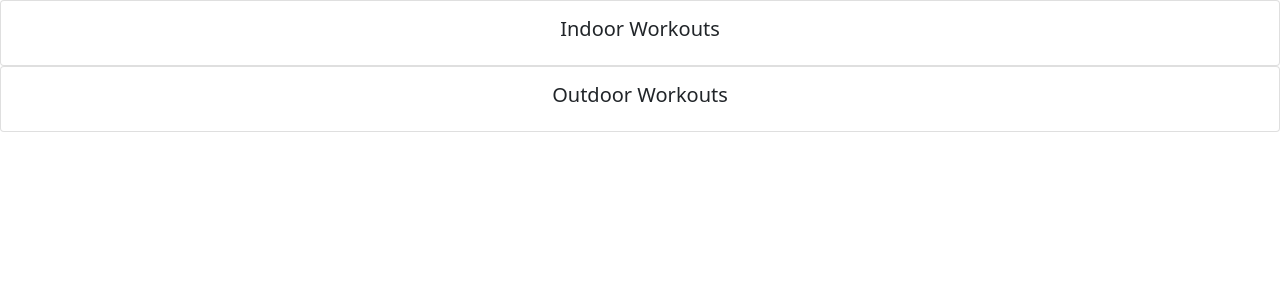
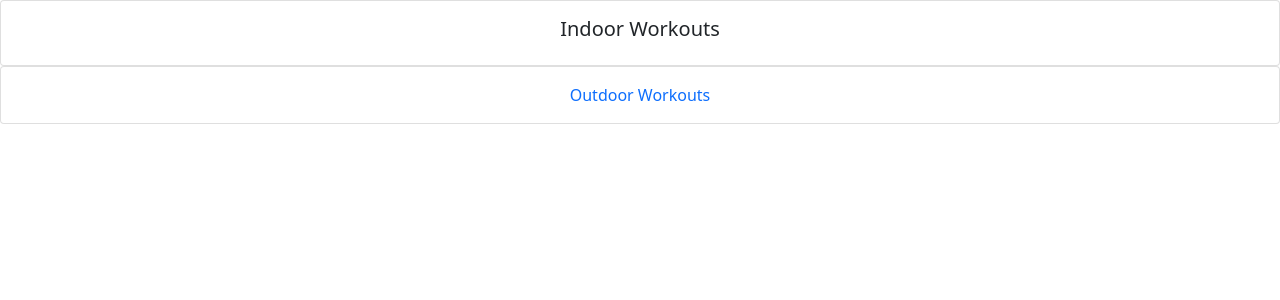
Before and after one commit to FattyDevs/Avocado, a React (Create React App) app: page / in a window 1280 px wide. Shown: the top 300 px of the page. Built offline with nearby package versions, Linux system fonts and the light colour scheme.

Commit message:
add routes to outdoor sunday work

```diff
--- a/src/Component/SportPage.js
+++ b/src/Component/SportPage.js
@@ -2,13 +2,14 @@ import React from "react";
 import axios from "axios";
 import 'bootstrap/dist/css/bootstrap.min.css';
 import {Card,CardDeck} from 'react-bootstrap';
-// import { Link } from "react-router-dom";
-// import {
-//   BrowserRouter as Router,
-//   // Switch,
-//   Route
-// } from "react-router-dom";
+import { Link } from "react-router-dom";
+import {
+  BrowserRouter as Router,
+  Switch,
+  Route
+} from "react-router-dom";
 import OutdoorWorkouts from "./OtdoorWorkouts";
+// import { Button } from "bootstrap";
 
 
 class SportPage extends React.Component {
@@ -42,41 +43,48 @@ class SportPage extends React.Component {
   render() {
     return (
 <>
-
+<Router>
+  <Switch>
+  <Route exact path="/">
 <CardDeck>
-  <Card onClick={this.displayIndoorWorkouts}>
+  <Card onClick={(e)=>{this.displayIndoorWorkouts(e)}}>
     <Card.Body>
       <Card.Title>Indoor Workouts</Card.Title>
     </Card.Body>
   </Card>
-  <Card onClick={this.displayOutdoorWorkouts}>
+  <Card onClick={(e)=>this.displayOutdoorWorkouts(e)}>
     <Card.Body>
-      <Card.Title>Outdoor Workouts</Card.Title>
+    <Link to="/outdoor" style={{textDecoration: 'none'}}>Outdoor Workouts</Link>
+      {/* <Card.Title>Outdoor Workouts</Card.Title> */}
     </Card.Body>
 
   </Card>
 </CardDeck>
-{this.showCardOutdoor &&
+</Route>
+{/* {this.state.showCardOutdoor &&
+    <OutdoorWorkouts
+    displayOut={this.state.outdoorData}
+    />
+    } */}
+
+
+
+
+    <Route path="/outdoor">
+{/* <Link to="/outdoor">outdoor</Link> */}
+<h1>Hello in outdoor</h1>
+    {this.state.showCardOutdoor &&
     <OutdoorWorkouts
     displayOut={this.state.outdoorData}
     />
     }
+    </Route>
+    <Route path="/indoor" >
+    </Route>
 
-{/* <Router>
-  <switch>
-    <Route path="sports/outdoor">
-<Link to="/sports/outdoor">outdoor</Link> */}
-    {/* {this.showCardOutdoor &&
-    <OutdoorWorkouts
-    displayOut={this.state.outdoorData}
-    />
-    } */}
-    {/* <Route path="sports/indoor" >
-    </Route>
-    </Route>
-  </switch>
+  </Switch>
 
-</Router> */}
+</Router>
 
 </>
     )
```
